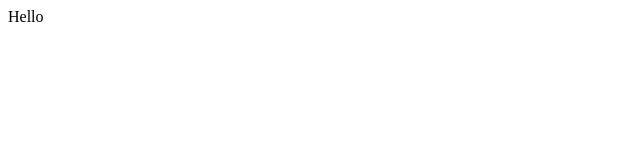
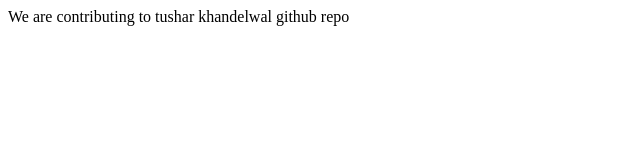
Before and after one commit to tk315/Contact-List-Search-Using-Trie, a plain HTML site: page index.html in a window 1280 px wide. Shown: the whole page, without its empty margins (0-640 px from the left). Drawn offline with Linux system fonts and the light colour scheme.

Commit message:
description added

```diff
--- a/index.html
+++ b/index.html
@@ -7,6 +7,6 @@
     <title>Contact List Using Trie</title>
   </head>
   <body>
-    Hello
+    We are contributing to tushar khandelwal github repo
   </body>
 </html>
```
